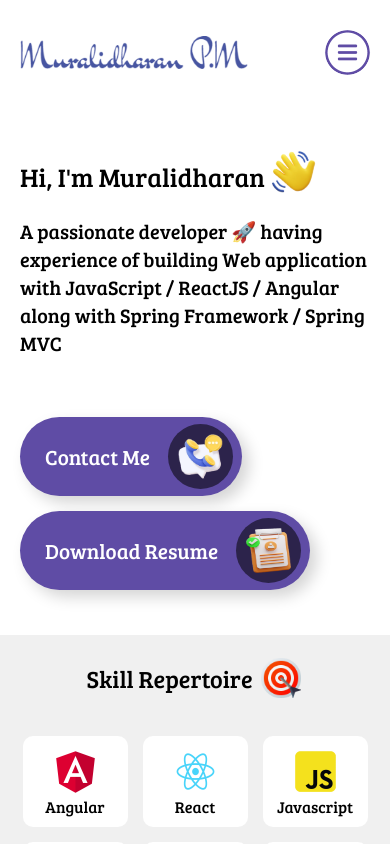
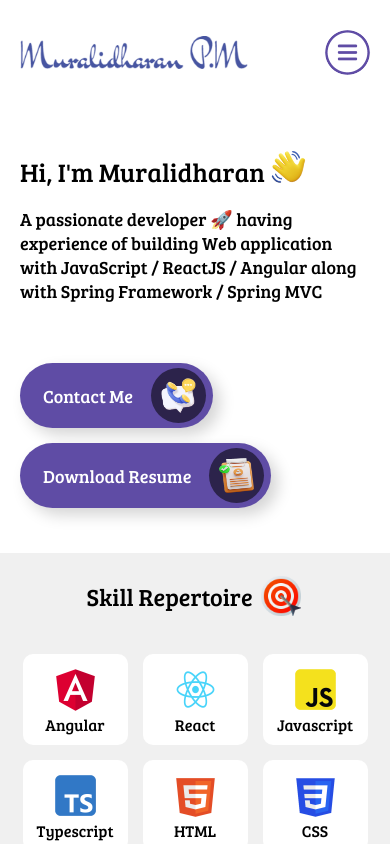
Before and after one commit to MuralidharanPM/portfolio, a React (Create React App) app: page / in a window 390 px wide. Shown: the top 844 px of the page. Built offline with nearby package versions, Linux system fonts and the light colour scheme.

Commit message:
portfolio version 2 commit - experience section changed.

```diff
--- a/src/components/Landing.css
+++ b/src/components/Landing.css
@@ -375,6 +375,21 @@
         height: 65%;
         max-width: 265px;
     }
+    .landSecDescriptionMineCls {
+        font-size: 18px;
+    }
+    .hifiHandsLandLocCls {
+        width: 35px;
+        height: 35px;
+    }
+    .landBtnMainContComCls {
+        width: 45px;
+        height: 45px;
+    }
+    .landingMainBtnHeadCls {
+        padding: 5px 7px 5px 23px;
+        font-size: 18px;
+    }
 }
 @media (max-width: 420px) {
     .MobileHeadCtrlBtnBurgCls {
```
